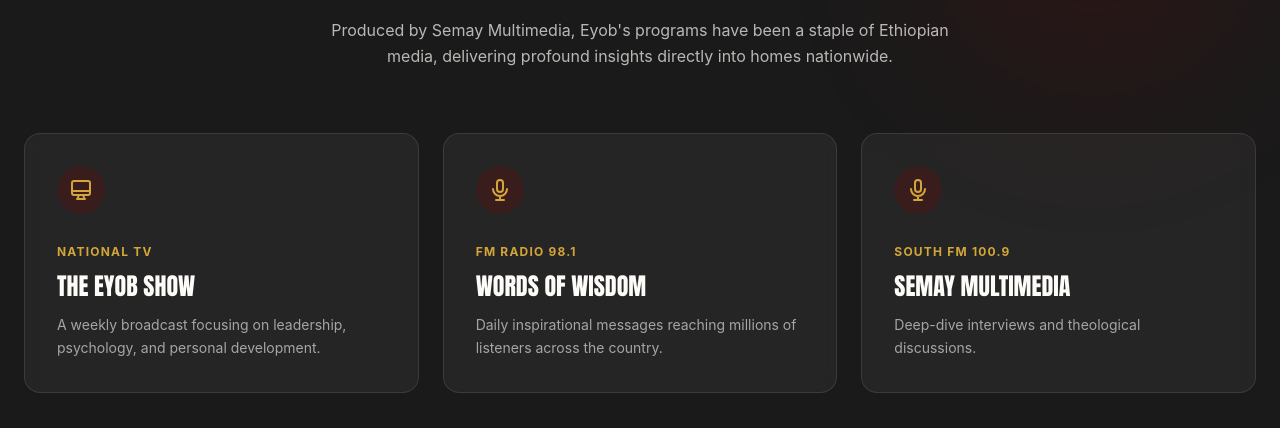
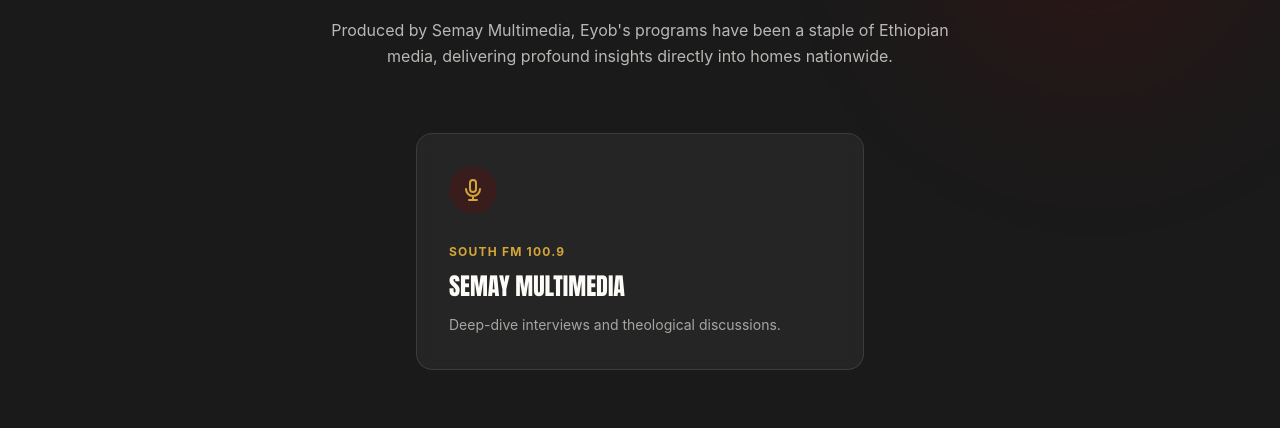
Before and after one commit to isakhu/Eyob-tsige, a Next.js app: page / in a window 1280 px wide. Shown: the part 4660-5088 px from the top of the page. Built offline with nearby package versions, Linux system fonts and the light colour scheme; grey boxes are pictures that could not be loaded.

Commit message:
Remove old media programs and center Semay Multimedia

```diff
--- a/app/components/MediaPrograms.tsx
+++ b/app/components/MediaPrograms.tsx
@@ -4,18 +4,6 @@
 import anime from "animejs";
 
 const programs = [
-  {
-    title: "The Eyob Show",
-    type: "Television Program",
-    channel: "National TV",
-    description: "A weekly broadcast focusing on leadership, psychology, and personal development."
-  },
-  {
-    title: "Words of Wisdom",
-    type: "Radio Broadcast",
-    channel: "FM Radio 98.1",
-    description: "Daily inspirational messages reaching millions of listeners across the country."
-  },
   {
     title: "Semay Multimedia",
     type: "Radio Broadcast",
@@ -69,7 +57,7 @@
           </p>
         </div>
 
-        <div className="grid md:grid-cols-3 gap-6">
+        <div className="max-w-md mx-auto gap-6">
           {programs.map((program, index) => (
             <div
               key={index}
```
